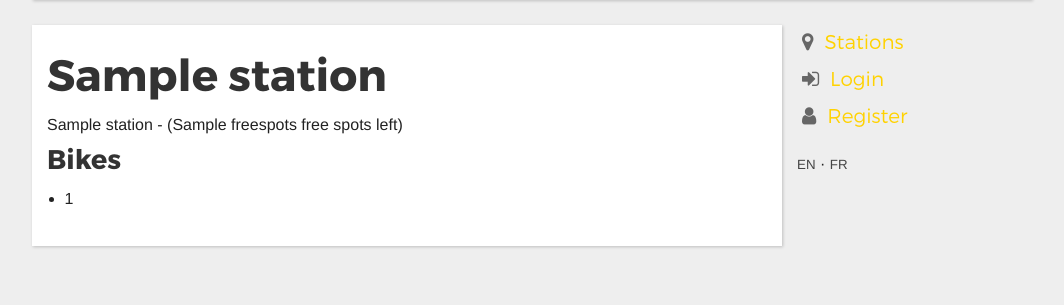
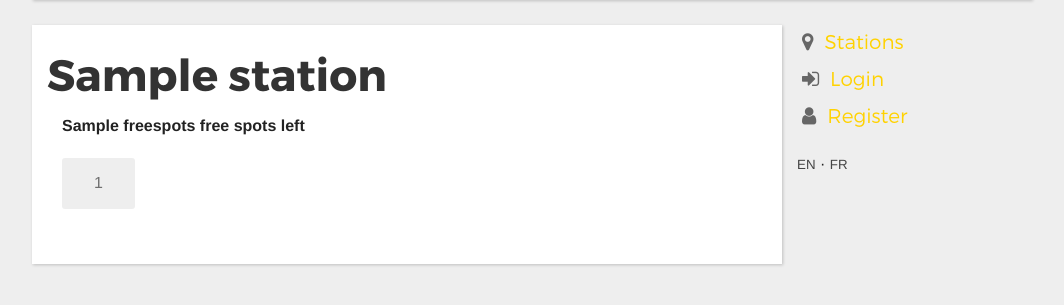
Before and after one commit to fhennecker/olliv, a Flask app: template src/templates/station.html in a window 1280 px wide. Shown: the part 208-513 px from the top of the page, without its empty margins (108-1172 px from the left). Run offline with Flask 2, Linux system fonts and the light colour scheme; the template is opened without the code that fills it: most values are stand-ins (such as "Sample title", 1, 10 or a date in 2020); parts of the project's set-up code (start-up, migrations or seed data) failed here and were passed over; some libraries are stand-ins or nearby versions.

Commit message:
[enh] display of stations

```diff
--- a/src/templates/_tickets.html
+++ b/src/templates/_tickets.html
@@ -1,4 +1,3 @@
-<div class="row"><div class="columns large-4 medium-4 small-6 large-centered medium-centered small-centered">
 <form action="" method="post" data-abide>
     <input type="hidden" name="diff" value="ticket">
     <div class="ticket-field">
@@ -15,4 +14,3 @@
     </div>
     <p><input type="submit" value="Buy" class="button"></p>
 </form>
-</div></div>
--- a/src/templates/station.html
+++ b/src/templates/station.html
@@ -2,8 +2,8 @@
 
 {% block body %}
     <h1>{{ station.name.capitalize() }}</h1>
-    {{ station }} - ({{freespots}} {{_('free spots left')}})
-    <h3>{{ _('Bikes') }}</h3>
+    <div class="columns large-7 medium-7 small-12">
+        <p><strong>{{freespots}} {{_('free spots left')}}</strong></p>
         {% if session["isInTrip"] %}
             {% if freespots > 0 %}
             <p><a class="button small radius" href="/drop/{{station.id}}">{{ _('Drop your bike here') }}</a>
@@ -20,17 +20,20 @@
             {% endif %}
         {% endif %}
 
+        <p>
+        {% for bike in bikes %}
+
+            {% if "userid" in session and not session["isInTrip"] and bike.state == None and "expired-ticket" not in announcements %}
+                <a class="success radius button" href="/bike/{{ bike.id }}">{{ bike.id }} <i class="fa fa-arrow-right"></i></a>
+            {% else %}
+                <a class="secondary radius button disabled" href="/bike/{{ bike.id }}">{{ bike.id }} </a>
+            {% endif %}
+        {% endfor %}
+        </p>
+    </div>
+    <div class="columns large-5 medium-5 small-12">
         {% if ("userid" not in session) and station.payTerminal %}
             {% include '_tickets.html' %}
         {% endif %}
-
-    <ul>
-        {% for bike in bikes %}
-            <li>{{ bike.id }}
-                {% if "userid" in session and not session["isInTrip"] and bike.state == None and "expired-ticket" not in announcements %}
-                    - <a href="/bike/{{ bike.id }}">{{ _('Take it') }}</a>
-                {% endif %}
-            </li>
-        {% endfor %}
-    </ul>
+    </div>
 {% endblock body %}
```
Lines whose indentation alone changed are shown as unchanged.
